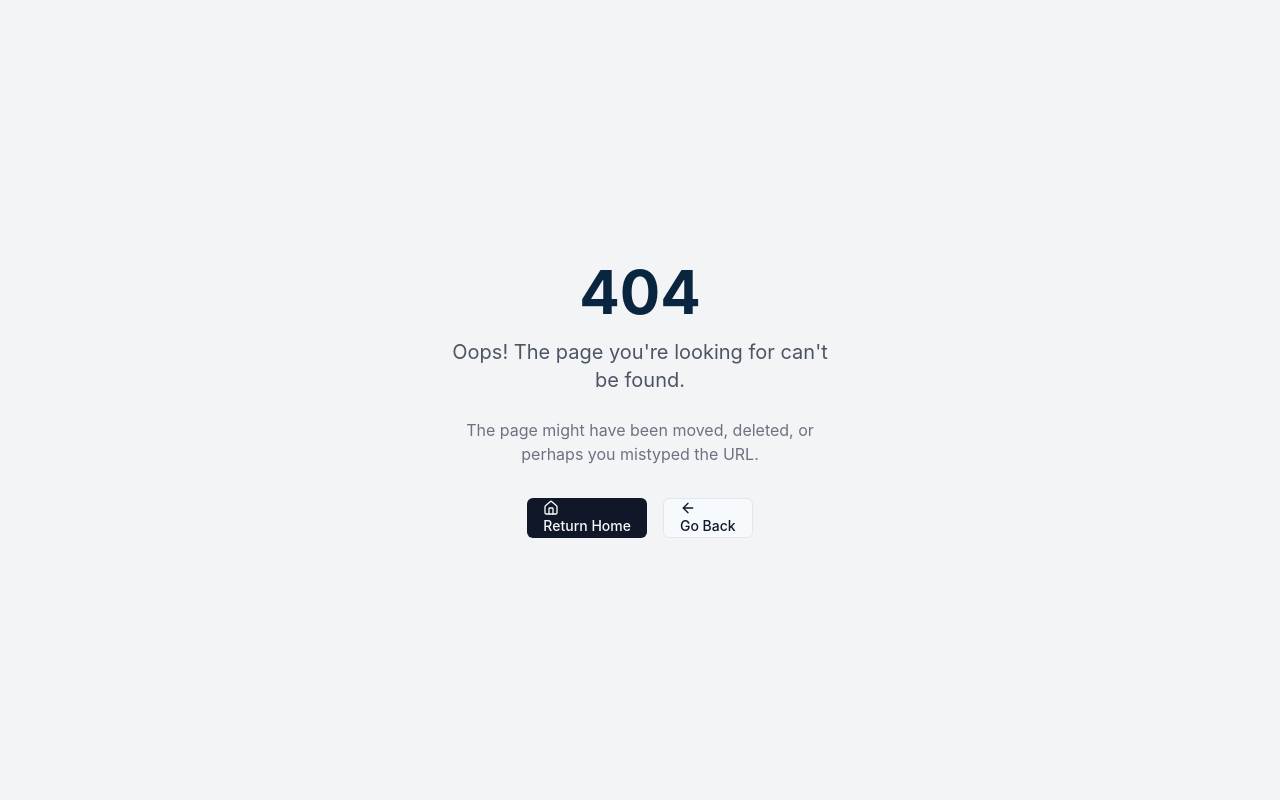
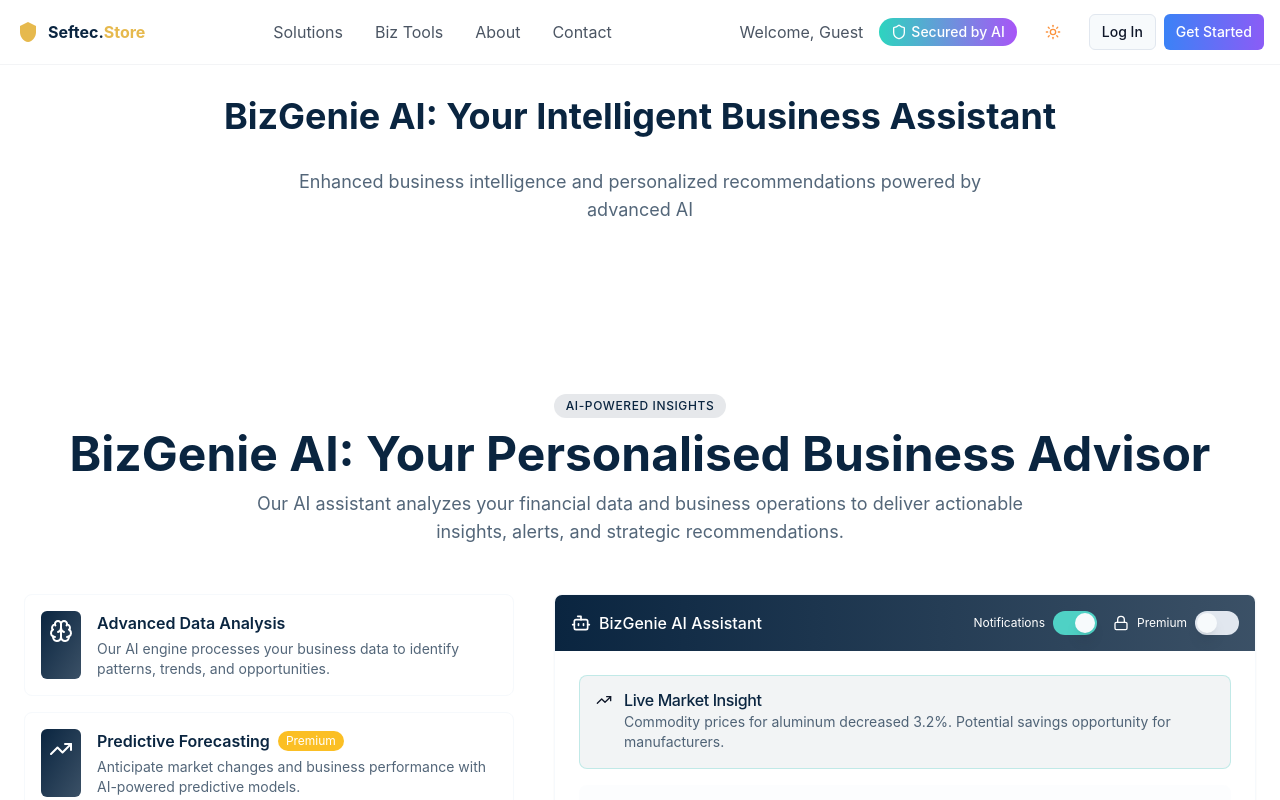
Before and after one commit to thefixer3x/seftec-store, a React (Vite) app: page /value-propositions/bizgenie in a window 1280 px wide. Before the commit this address had no page. Shown: the top 800 px of the page. Built offline with nearby package versions, Linux system fonts and the light colour scheme.

Commit message:
Fix broken link
The "Secured by AI" badge in the navbar was linking to a non-existent route, resulting in a 404 error. This commit fixes the link.

```diff
--- a/src/App.tsx
+++ b/src/App.tsx
@@ -21,6 +21,7 @@ import Register from "./pages/Register";
 import About from "./pages/About";
 import Contact from "./pages/Contact";
 import ValuePropositions from "./pages/ValuePropositions";
+import BizGenie from "./pages/BizGenie";
 import { CartProvider } from "./context/CartContext";
 import { NotificationsProvider } from "./context/NotificationsContext";
 
@@ -59,6 +60,7 @@ const App = () => {
             <Route path="/about" element={<About />} />
             <Route path="/contact" element={<Contact />} />
             <Route path="/value-propositions" element={<ValuePropositions />} />
+            <Route path="/value-propositions/bizgenie" element={<BizGenie />} />
             {/* ADD ALL CUSTOM ROUTES ABOVE THE CATCH-ALL "*" ROUTE */}
             <Route path="*" element={<NotFound />} />
           </Routes>
--- a/src/components/sections/ValuePropositionsDashboard.tsx
+++ b/src/components/sections/ValuePropositionsDashboard.tsx
@@ -43,6 +43,10 @@ const dashboardFeatures = [
 const ValuePropositionsDashboard = () => {
   const isMobile = useIsMobile();
   const [activeTab, setActiveTab] = useState('dashboard');
+
+  const currentFeature = dashboardFeatures.find(
+    feature => feature.title.toLowerCase().split(' ')[0] === activeTab
+  );
 
   return (
     <section className="py-16 px-4 sm:px-6 bg-white dark:bg-seftec-darkNavy">
--- /dev/null
+++ b/src/pages/BizGenie.tsx
@@ -0,0 +1,28 @@
+
+import React from "react";
+import { MainNav } from "@/components/ui/navbar";
+import Footer from "@/components/ui/footer";
+import { siteConfig } from "@/config/site";
+import AIAdvisorSection from "@/components/sections/AIAdvisorSection";
+
+const BizGenie = () => {
+  return (
+    <div className="min-h-screen bg-white dark:bg-seftec-darkNavy pt-[56px]">
+      <MainNav items={siteConfig.mainNav} />
+      <div className="container mx-auto px-4 py-10">
+        <h1 className="text-3xl md:text-4xl font-bold text-center mb-8 text-seftec-navy dark:text-white">
+          BizGenie AI: Your Intelligent Business Assistant
+        </h1>
+        <p className="text-lg text-center mb-12 max-w-3xl mx-auto text-seftec-navy/70 dark:text-white/70">
+          Enhanced business intelligence and personalized recommendations powered by advanced AI
+        </p>
+      </div>
+
+      <AIAdvisorSection />
+
+      <Footer />
+    </div>
+  );
+};
+
+export default BizGenie;
```
